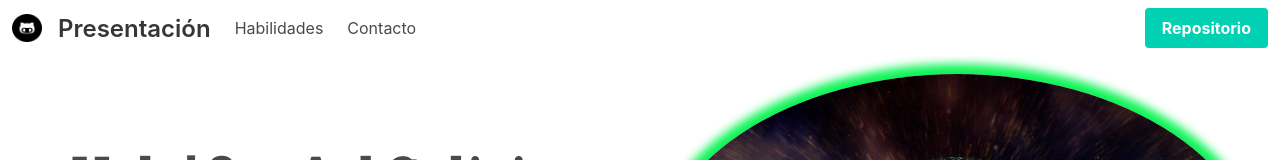
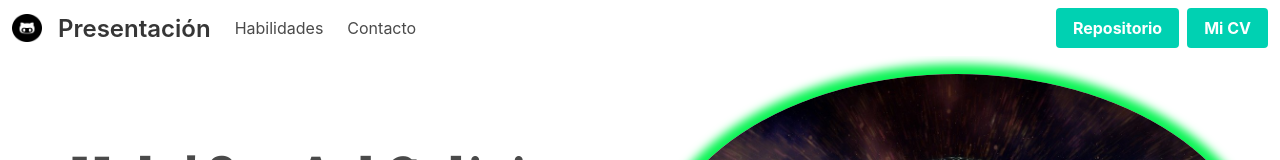
Before and after one commit to AxlGalicia/vuePresentacion, a Vue app: page / in a window 1280 px wide. Shown: the top 160 px of the page. Built offline with nearby package versions, Linux system fonts and the light colour scheme.

Commit message:
Se agrego la opcion descargar cv

```diff
--- a/src/components/BulmaComponent.vue
+++ b/src/components/BulmaComponent.vue
@@ -26,9 +26,12 @@
 
     <div class="navbar-end">
       <div class="navbar-item">
-        <div class="buttons" @click="irRepositorio">
+        <div class="buttons">
           <a class="button is-primary" href="https://github.com/AxlGalicia?tab=repositories">
             <strong>Repositorio</strong>
+          </a>
+          <a class="button is-primary" download="Axl_Galicia_CV" href="/CV_Axl.pdf">
+            <strong>Mi CV</strong>
           </a>
         </div>
       </div>
```
